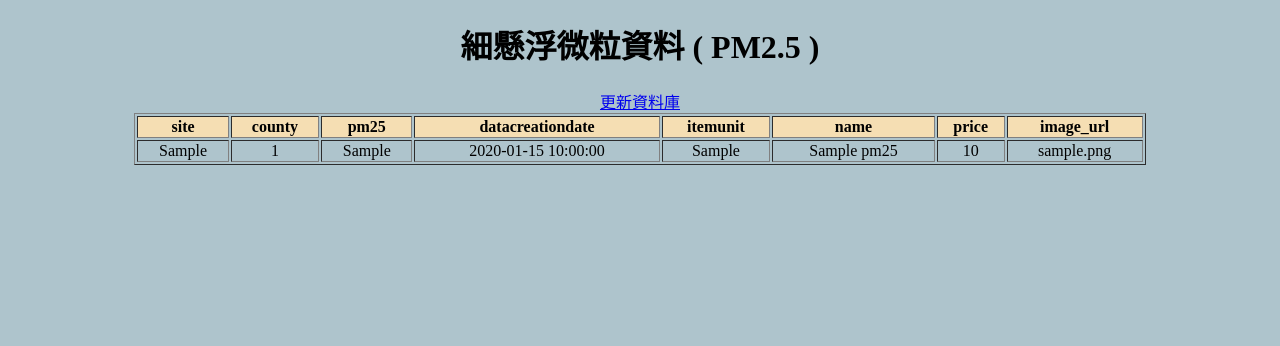
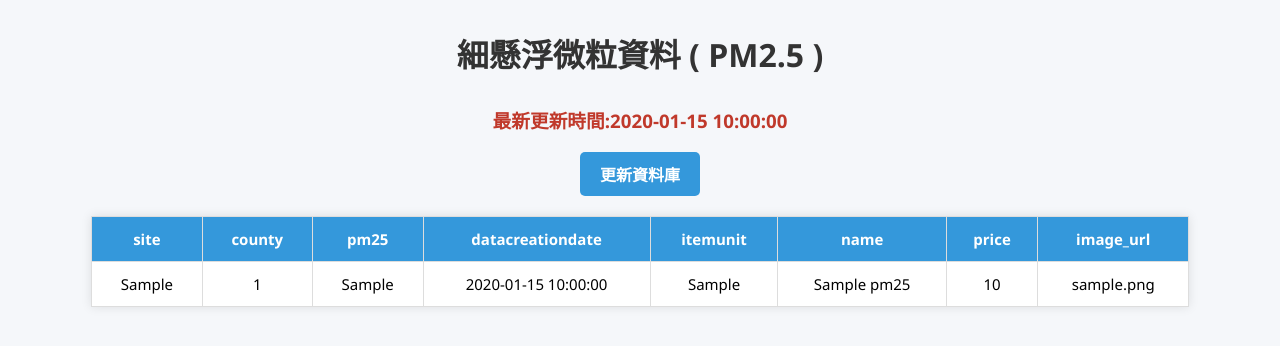
Before and after one commit to ImAries0325/flask-pm25, a Flask app: page / in a window 1280 px wide. Shown: the top 346 px of the page. Run offline with Flask 3, Linux system fonts and the light colour scheme; tables that the repository leaves empty or names only in its code hold one stand-in row (values such as "Sample post").

Commit message:
引用外部css

```diff
--- /dev/null
+++ b/static/style.css
@@ -0,0 +1,79 @@
+body {
+  font-family: "Segoe UI", sans-serif;
+  background-color: #f5f7fa;
+  margin: 30px;
+  text-align: center;
+}
+
+h1 {
+  color: #333;
+  text-align: center;
+  margin-bottom: 30px;
+}
+
+.btn-update {
+  display: block;
+  width: fit-content;
+  margin: 0 auto 20px;
+  padding: 10px 20px;
+  background-color: #3498db;
+  color: white;
+  border: none;
+  border-radius: 5px;
+  text-decoration: none;
+  font-weight: bold;
+}
+
+.btn-update:hover {
+  background-color: #2980b9;
+}
+
+.flash-message {
+  background-color: #DFF2BF;
+  color: #4F8A10;
+  padding: 12px 16px;
+  margin: 10px auto;
+  width: 80%;
+  border-radius: 5px;
+  text-align: center;
+  font-size: 16px;
+  box-shadow: 0 2px 4px rgba(0, 0, 0, 0.1);
+}
+
+table {
+  width: 90%;
+  margin: auto;
+  border-collapse: collapse;
+  box-shadow: 0 0 10px rgba(0, 0, 0, 0.1);
+  background-color: #fff;
+}
+
+th,
+td {
+  border: 1px solid #ddd;
+  padding: 12px 16px;
+  text-align: center;
+  font-size: 15px;
+}
+
+th {
+  background-color: #3498db;
+  color: white;
+}
+
+tr:nth-child(even) {
+  background-color: #f2f2f2;
+}
+
+tr:hover {
+  background-color: #e8f4ff;
+}
+
+h3 {
+  text-align: center;
+  color: #c0392b;
+}
+
+form {
+  margin: 12px;
+}
--- a/templates/index.html
+++ b/templates/index.html
@@ -4,24 +4,15 @@
     <meta charset="UTF-8">
     <meta name="viewport" content="width=device-width, initial-scale=1.0">
     <title>首頁</title>
+    <link rel="stylesheet" href="{{ url_for('static', filename='style.css') }}">
     <style>
-        body{
-            text-align: center;
-            background-color: rgba(92, 136, 153, 0.493);
-        }
-        table{
-            width:80%;
-            margin:0 auto;
-        }
 
-        th{
-            background: wheat;
-        }
     </style>
 </head>
 <body>
     <h1>細懸浮微粒資料 ( PM2.5 )</h1>
-    <a href="/update-db">更新資料庫</a>
+    <h3>最新更新時間:{{datas[0][4]}}</h3>
+    <a class="btn-update" href="/update-db">更新資料庫</a>
     <table border="1">
         <thead>
             <tr>
```
